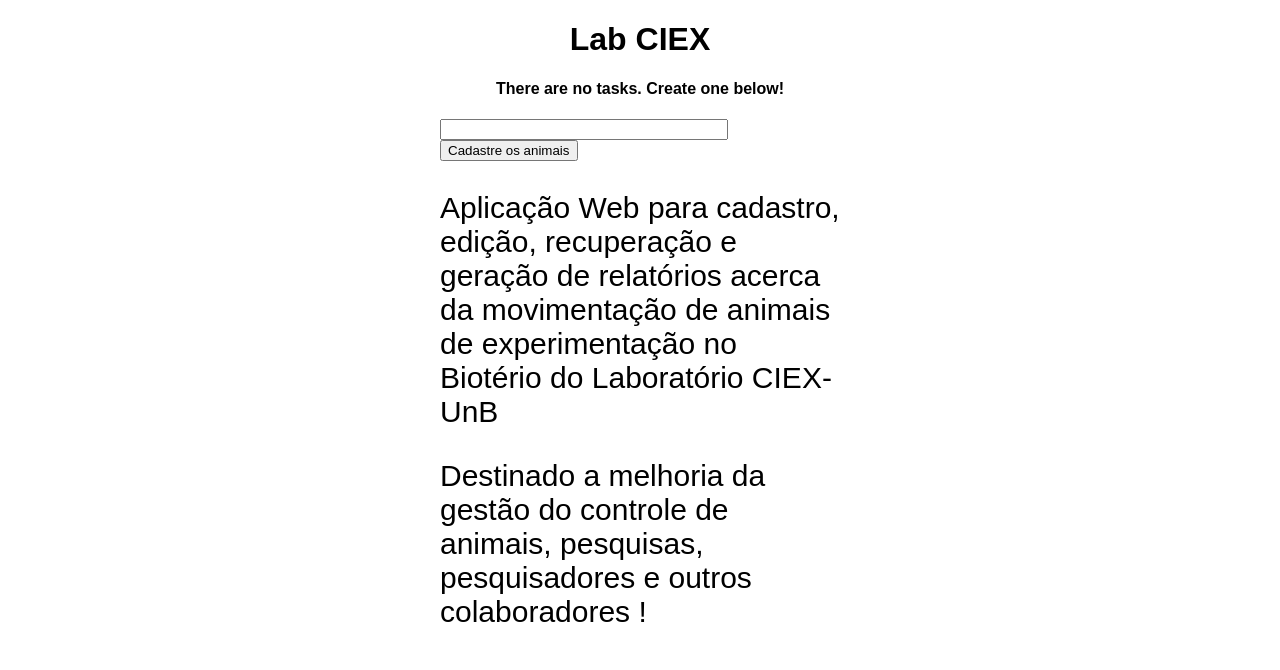
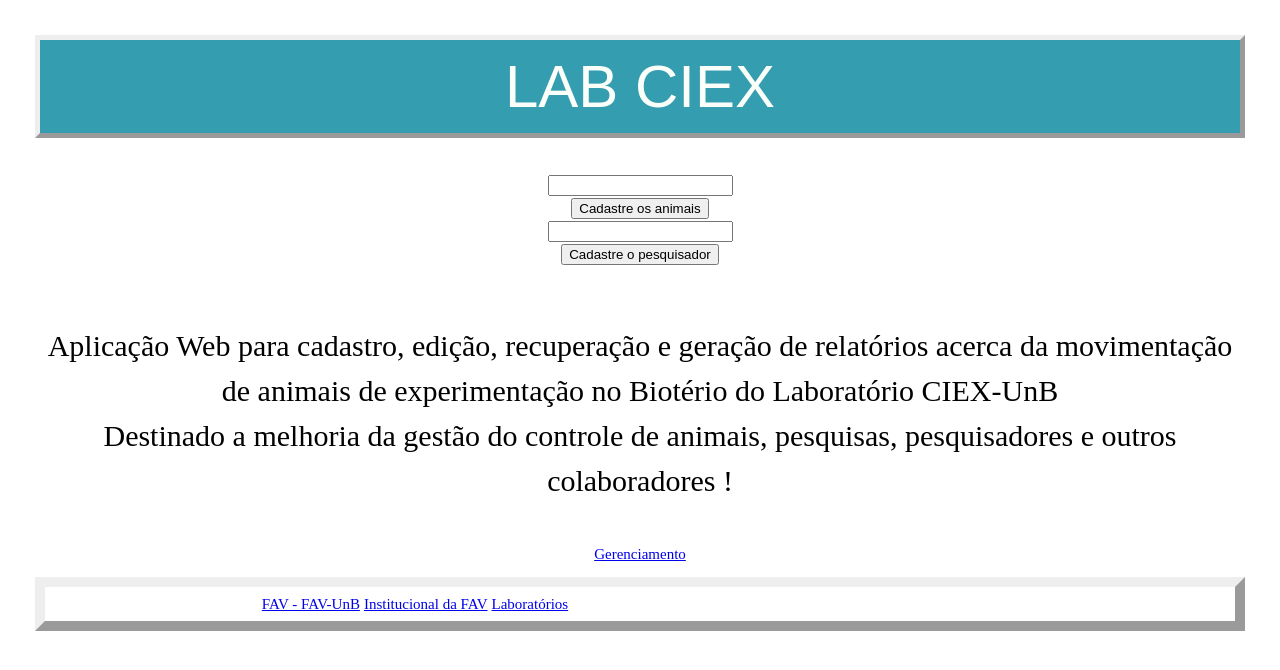
Before and after one commit to bragars/Veterinarian-Project, a Flask app: page / in a window 1280 px wide. Shown: the top 670 px of the page. Run offline with Flask 2, Linux system fonts and the light colour scheme; data that the repository does not hold is empty.

Commit message:
mudança no site

```diff
--- a/app.py
+++ b/app.py
@@ -3,39 +3,58 @@ from flask_sqlalchemy import SQLAlchemy
 from datetime import datetime
 
 app = Flask(__name__)
-app.config['SQLALCHEMY_DATABASE_URI'] = 'sqlite:///test.db'
+app.config['SQLALCHEMY_DATABASE_URI'] = 'sqlite:///new1.db'
 db = SQLAlchemy(app)
 
-class Todo(db.Model):
+class Pesquisador(db.Model):
     id = db.Column(db.Integer, primary_key=True)
-    content = db.Column(db.String(200), nullable=False)
+    pesquisador_nome = db.Column(db.String(200), nullable=False)
     date_created = db.Column(db.DateTime, default=datetime.utcnow)
+    animais = db.relationship('Animal', backref='owner', lazy=True)
+
+    def __init__(self,pesquisador_nome):
+        self.pesquisador_nome = pesquisador_nome
 
     def __repr__(self):
-        return '<Task %r>' % self.id
+        return '<Pesquisador %r>' % self.pesquisador_nome
+
+class Animal(db.Model):
+    id = db.Column(db.Integer, primary_key=True)
+    animal_nome = db.Column(db.String(200), nullable=False)
+    date_created = db.Column(db.DateTime, default=datetime.utcnow)
+    pesquisador_id = db.Column(db.Integer, db.ForeignKey('pesquisador.id'), nullable=False)
 
 
-@app.route('/', methods=['POST', 'GET']) #MVC
+    def __init__(self,animal_nome):
+        self.animal_nome = animal_nome
+
+    def __repr__(self):
+        return '<Animal %r>' % self.id
+
+@app.route('/')
 def index():
-    if request.method == 'POST':
-        task_content = request.form['content']
-        new_task = Todo(content=task_content)
+    return render_template('index.html')
 
-        try:
-            db.session.add(new_task)
-            db.session.commit()
-            return redirect('/')
-        except:
-            return 'There was an issue adding your task'
+@app.route('/post_animal', methods=['POST'])
+def post_animal():
+    task = Animal(request.form['animal'])
 
-    else:
-        tasks = Todo.query.order_by(Todo.date_created).all()
-        return render_template('index.html', tasks=tasks)
+    db.session.add(task)
+    db.session.commit()
+    return render_template('index.html')
+
+
+@app.route('/post_pesquisador', methods=['POST'])
+def post_pesquisador():
+    pesquisador = Pesquisador(request.form['pesquisador'])
+    db.session.add(pesquisador)
+    db.session.commit()
+    return render_template('index.html')
 
 
 @app.route('/delete/<int:id>') #MVC
 def delete(id):
-    task_to_delete = Todo.query.get_or_404(id)
+    task_to_delete = Animal.query.get_or_404(id)
 
     try:
         db.session.delete(task_to_delete)
@@ -44,21 +63,25 @@ def delete(id):
     except:
         return 'There was a problem deleting that task'
 
-@app.route('/update/<int:id>', methods=['GET', 'POST']) #MVC
-def update(id):
-    task = Todo.query.get_or_404(id)
+@app.route('/update', methods=['GET', 'POST'])
+def gerenciamento():
+    if request.method == 'POST':
+        # do stuff when the form is submitted
 
+        # redirect to end the POST handling
+        # the redirect can be to the same route or somewhere else
+        return redirect(url_for('index'))
+
+    # show the form, it wasn't submitted
+    return render_template('update.html')
+
+'''
+@app.route('/update/<string:animal_nome>') #MVC
+def update():
     if request.method == 'POST':
-        task.content = request.form['content']
-
-        try:
-            db.session.commit()
-            return redirect('/')
-        except:
-            return 'There was an issue updating your task'
-
+        pass
     else:
-        return render_template('update.html', task=task)
-
+        return render_template('update.html')
+'''
 if __name__ == "__main__":
     app.run(debug=True)
--- a/static/css/bio.css
+++ b/static/css/bio.css
@@ -1,37 +1,71 @@
-
-body, html {
-  margin: 0;
-  font-family: sans-serif;
+h1{
+  margin-top: 0px;
+  font-size:60px;
+  background-color: #359DB0;
+  color: rgb(250,255,250);
+  font-family: "Arial", "sans-serif";
+  text-align: center;
+  padding: 35px;
+  text-transform: uppercase;
+  border-width: 5px;
+  border-style: outset;
 }
 
-.content {
-  margin: 0 auto;
-  width: 400px;
+a{
+    text-align: left;
+    font-size:15px;
+    border-width: 5px;
 }
 
-table, td, th {
-  border: 1px solid #aaa;
+div{
+    padding: 35px;
+    text-align: center;
+    line-height: 23px;
 }
 
-table {
-  border-collapse: collapse;
-  width: 100%;
+p{
+    line-height: 45px;
+    font-size: 30px;
 }
 
-th {
-  height: 30px;
-  text-align: center;
+aside{
+    border-width: 10px;
+    border-style: outset;
 }
 
-td {
-  text-align: center;
-  padding: 5px;
+ul {
+    margin: 0;
+    padding:5px;
+    list-style-position: inside;
+    list-style-image: none;
+    list-style-type: none;
 }
 
-.form {
-  margin-top: 20px;
+li {
+    float:right;
+    display:block;
+    list-style-position: inside;
+    list-style-image: none;
+    list-style-type: none;
+    margin: 0px;
+    padding: 0px;
 }
 
-#content {
-  width: 70%;
+li a{
+    margin: 0px;
+    color:#000000;
+    display:block;
+    text-decoration: none;
+    width: 150px;
+    text-align: center;
+    font-family: Arial, Helvetica, sans-serif;
+    font-size: 12px;
+    padding-top: 5px;
+    padding-bottom: 5px;
 }
+
+
+.gerencia{
+    text-align:left;
+    padding:15px
+}
--- a/templates/home.html
+++ b/templates/home.html
@@ -4,7 +4,8 @@
     <meta charset="UTF-8">
     <meta name="viewport" content="width=device-width, initial-scale=1.0">
     <meta http-equiv="X-UA-Compatible" content="ie=edge">
-    <link rel="stylesheet" href="{{ url_for('static', filename='css/bio.css') }}">
+     <link rel="stylesheet" href="{{ url_for('static', filename='css/reset.css') }}">
+     <link rel="stylesheet" href="{{ url_for('static', filename='css/bio.css') }}">
     {% block head %}{% endblock %}
 </head>
 <body>
--- a/templates/index.html
+++ b/templates/index.html
@@ -7,36 +7,32 @@
 {% block body %}
 <div class="content">
     <h1 style="text-align: center">Lab CIEX</h1>
-    {% if tasks|length < 1 %}
-    <h4 style="text-align: center">There are no tasks. Create one below!</h4>
-    {% else %}
-    <table>
-        <tr>
-            <th>Task</th>
-            <th>Added</th>
-            <th>Actions</th>
-        </tr>
-        {% for task in tasks %}
-            <tr>
-                <td>{{ task.content }}</td>
-                <td>{{ task.date_created.date() }}</td>
-                <td>
-                    <a href="/delete/{{task.id}}">Delete</a>
-                    <br>
-                    <a href="/update/{{task.id}}">Update</a>
-                </td>
-            </tr>
-        {% endfor %}
-    </table>
-    {% endif %}
 
     <div class="form">
-        <form action="/" method="POST">
-            <input type="text" name="content" id="content">
-            <input type="submit" value="Cadastre os animais">
+        <form method="POST" action="/post_animal">
+            <input type="text" name="animal" id="animal" />
+            <br>
+            <input type="submit" value="Cadastre os animais" />
         </form>
+
+        <form method='POST' action="/post_pesquisador">
+            <input type="text" name="pesquisador" id="pesquisador" />
+            <br>
+            <input type="submit" value="Cadastre o pesquisador" />
+        </form>
+    </div>
+    <br>
     <p style="font-size:30px">Aplicação Web para cadastro, edição, recuperação e geração de relatórios acerca da movimentação de animais de experimentação no Biotério do Laboratório CIEX-UnB</p>
     <p style="font-size:30px">Destinado a melhoria da gestão do controle de animais, pesquisas, pesquisadores e outros colaboradores !</p>
-    </div>
+    <br>
+    <p><a href="{{ url_for('gerenciamento') }}">Gerenciamento </a></p>
+    <aside>
+        <ul class="mainmenu">
+            <li><a href="http://fav.unb.br/"></li><span>FAV - FAV-UnB</span></a>
+            <li><a  href="/institucional-da-fav"></li><span>Institucional da FAV</span></a>
+            <li><a  href="/laboratorios"></li><span>Laboratórios</span></a>
+        </ul>
+    </aside>
 </div>
+
 {% endblock %}
--- a/tmp/Como_Funciona_Relationship_SqlAlchemy/one_to_N.py
+++ b/tmp/Como_Funciona_Relationship_SqlAlchemy/one_to_N.py
@@ -2,7 +2,7 @@ from flask import flask
 from flask_sqlalchemy import SQLALchemy
 
 app.Flask(__name__)
-app.config['SQLALCHEMY_DATABASE_URI'] = 'swlite:///relationships.db
+app.config['SQLALCHEMY_DATABASE_URI'] = 'swlite:///relationships.db'
 
 db.SQLAlchemy(app)
 
```
Also changed, not shown: templates/update.html (+28 -5 lines).
